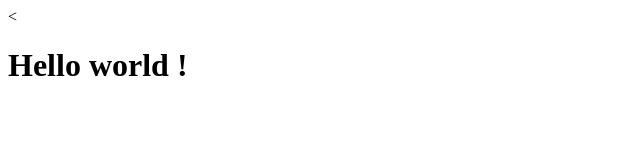
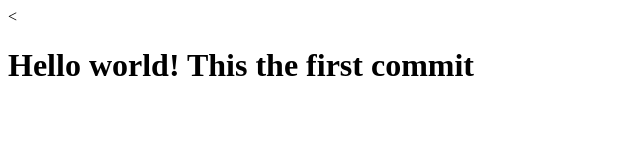
Before and after one commit to AmanAmazing/GitTutorial, a plain HTML site: page index.html in a window 1280 px wide. Shown: the whole page, without its empty margins (0-640 px from the left). Drawn offline with Linux system fonts and the light colour scheme.

Commit message:
changing some stuff to see what happens
none

```diff
--- a/index.html
+++ b/index.html
@@ -10,6 +10,6 @@
         <link rel="stylesheet" href="">
     </head>
     <body>
-        <h1>Hello world !</h1>
+        <h1>Hello world! This the first commit</h1>
     </body>
 </html>
```
